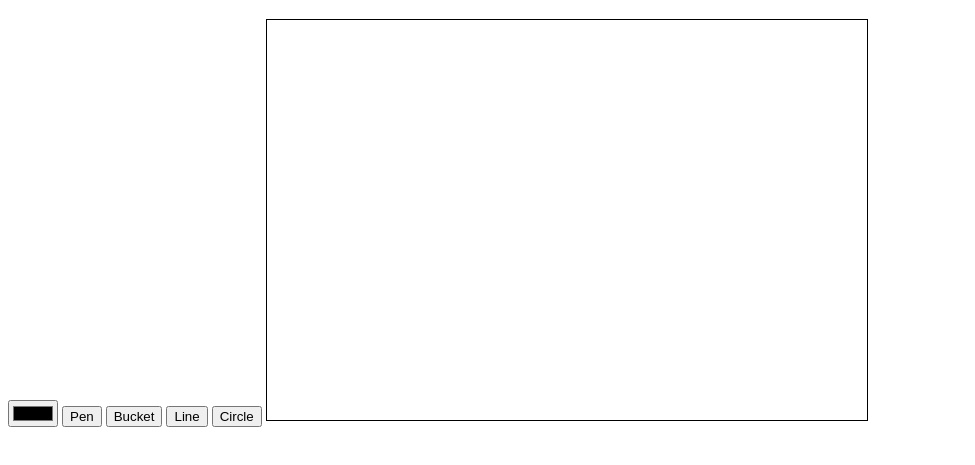
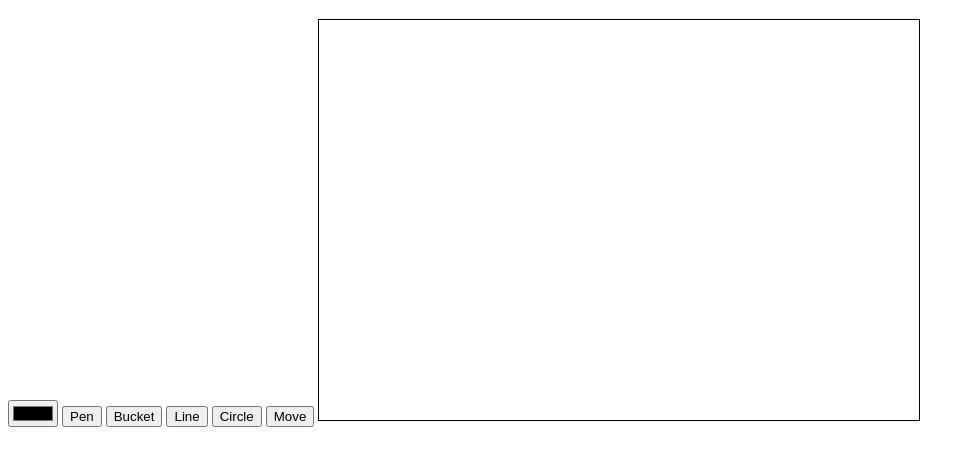
Before and after one commit to mihna123/pixelator, a plain HTML site: page index.html in a window 1280 px wide. Shown: the part 61-526 px from the top of the page, without its empty margins (0-975 px from the left). Drawn offline with Linux system fonts and the light colour scheme.

Commit message:
Add button for move tool

```diff
--- a/index.html
+++ b/index.html
@@ -20,6 +20,7 @@
   <button id="bucket-btn">Bucket</button>
   <button id="line-btn">Line</button>
   <button id="circle-btn">Circle</button>
+  <button id="move-btn">Move</button>
   <canvas id="main-canvas" width="600" height="400">
     Sorry, your browser does not support the canvas element
   </canvas>
```
